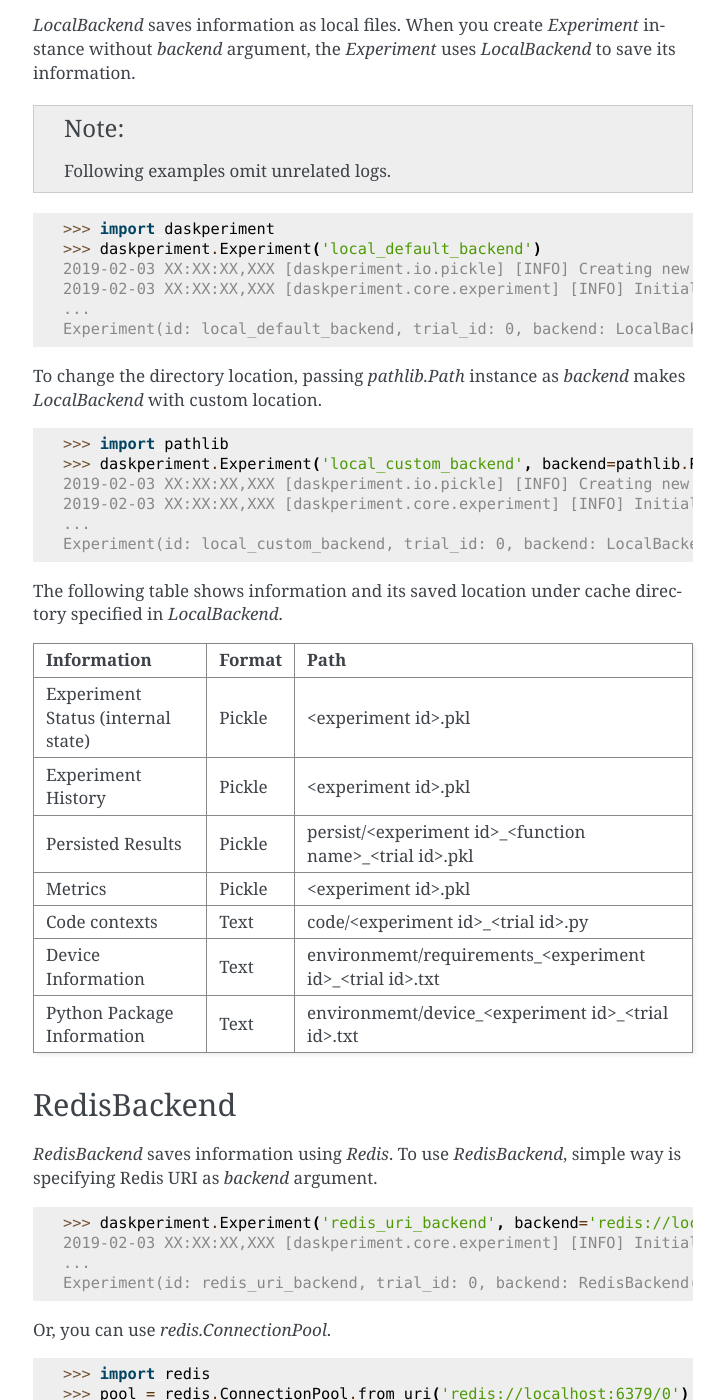
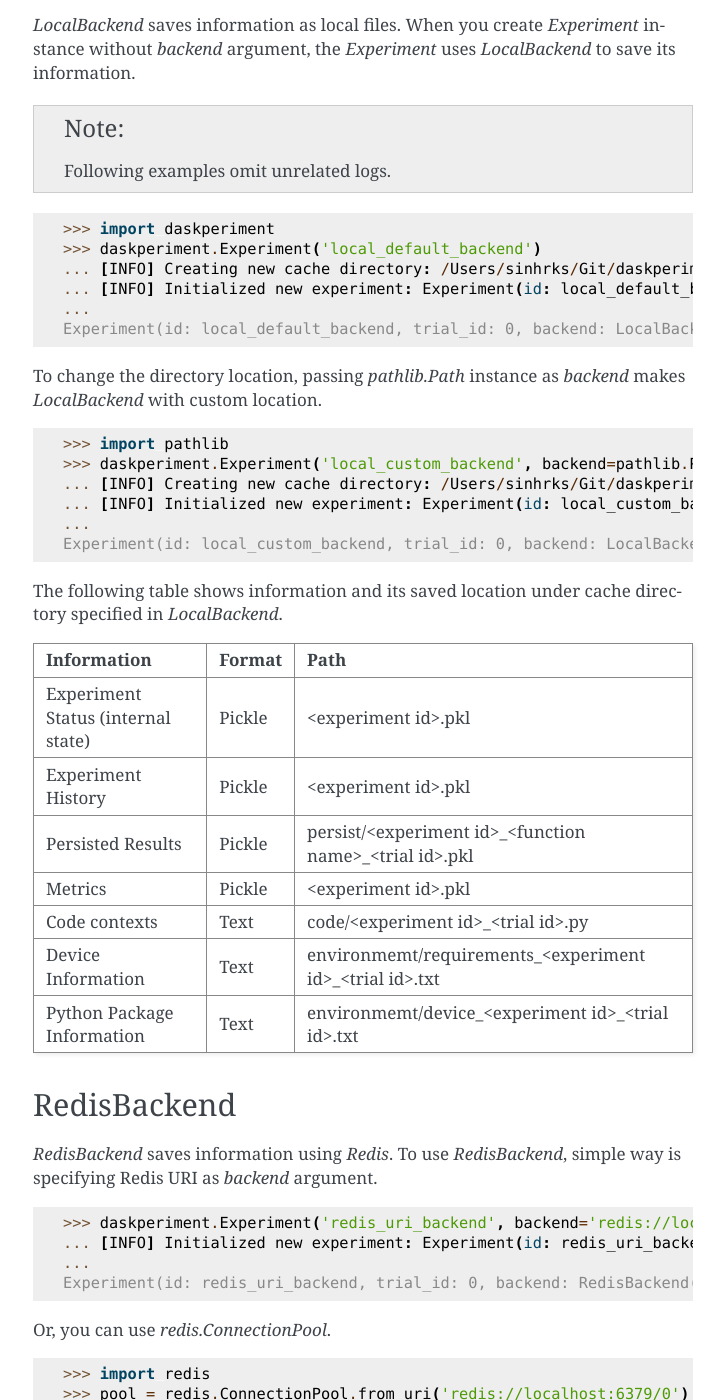
Before and after one commit to sinhrks/daskperiment, a Sphinx documentation site: the page built from docs/source/backend.rst, in a window 1280 px wide and 1400 px high, scrolled down 427 px. Shown: the whole window, without its empty margins (387-1112 px from the left). Built offline with Sphinx 7.4.7, drawn with Linux system fonts in a browser that asks for light colours; some of the changed text lies outside the part shown.

Commit message:
DOC: update doc (#17)

```diff
--- a/docs/source/backend.rst
+++ b/docs/source/backend.rst
@@ -24,8 +24,8 @@
 
    >>> import daskperiment
    >>> daskperiment.Experiment('local_default_backend')
-   2019-02-03 XX:XX:XX,XXX [daskperiment.io.pickle] [INFO] Creating new cache directory: /Users/sinhrks/Git/daskperiment/daskperiment_cache/local_default_backend
-   2019-02-03 XX:XX:XX,XXX [daskperiment.core.experiment] [INFO] Initialized new experiment: Experiment(id: local_default_backend, trial_id: 0, backend: LocalBackend('daskperiment_cache/local_default_backend'))
+   ... [INFO] Creating new cache directory: /Users/sinhrks/Git/daskperiment/daskperiment_cache/local_default_backend
+   ... [INFO] Initialized new experiment: Experiment(id: local_default_backend, trial_id: 0, backend: LocalBackend('daskperiment_cache/local_default_backend'))
    ...
    Experiment(id: local_default_backend, trial_id: 0, backend: LocalBackend('daskperiment_cache/local_default_backend'))
 
@@ -35,8 +35,8 @@
 
    >>> import pathlib
    >>> daskperiment.Experiment('local_custom_backend', backend=pathlib.Path('my_dir'))
-   2019-02-03 XX:XX:XX,XXX [daskperiment.io.pickle] [INFO] Creating new cache directory: /Users/sinhrks/Git/daskperiment/my_dir
-   2019-02-03 XX:XX:XX,XXX [daskperiment.core.experiment] [INFO] Initialized new experiment: Experiment(id: local_custom_backend, trial_id: 0, backend: LocalBackend('my_dir'))
+   ... [INFO] Creating new cache directory: /Users/sinhrks/Git/daskperiment/my_dir
+   ... [INFO] Initialized new experiment: Experiment(id: local_custom_backend, trial_id: 0, backend: LocalBackend('my_dir'))
    ...
    Experiment(id: local_custom_backend, trial_id: 0, backend: LocalBackend('my_dir'))
 
@@ -64,7 +64,7 @@
 .. code-block:: python
 
    >>> daskperiment.Experiment('redis_uri_backend', backend='redis://localhost:6379/0')
-   2019-02-03 XX:XX:XX,XXX [daskperiment.core.experiment] [INFO] Initialized new experiment: Experiment(id: redis_uri_backend, trial_id: 0, backend: RedisBackend('redis://localhost:6379/0'))
+   ... [INFO] Initialized new experiment: Experiment(id: redis_uri_backend, trial_id: 0, backend: RedisBackend('redis://localhost:6379/0'))
    ...
    Experiment(id: redis_uri_backend, trial_id: 0, backend: RedisBackend('redis://localhost:6379/0'))
 
@@ -73,7 +73,7 @@
    >>> import redis
    >>> pool = redis.ConnectionPool.from_uri('redis://localhost:6379/0')
    >>> daskperiment.Experiment('redis_pool_backend', backend=pool)
-   2019-02-03 XX:XX:XX,XXX [daskperiment.core.experiment] [INFO] Initialized new experiment: Experiment(id: redis_pool_backend, trial_id: 0, backend: RedisBackend('redis://localhost:6379/0'))
+   ... [INFO] Initialized new experiment: Experiment(id: redis_pool_backend, trial_id: 0, backend: RedisBackend('redis://localhost:6379/0'))
    ...
    Experiment(id: redis_pool_backend, trial_id: 0, backend: RedisBackend('redis://localhost:6379/0'))
 
--- a/docs/source/conf.py
+++ b/docs/source/conf.py
@@ -12,7 +12,7 @@
 # add these directories to sys.path here. If the directory is relative to the
 # documentation root, use os.path.abspath to make it absolute, like shown here.
 #
-# import os
+import os
 # import sys
 # sys.path.insert(0, os.path.abspath('.'))
 
@@ -185,8 +185,6 @@
 
 # -- Build API doc ----------------------------------------------------------
 
-import os
-
 numpydoc_show_class_members = False
 
 fpath = os.path.dirname(__file__)
```
